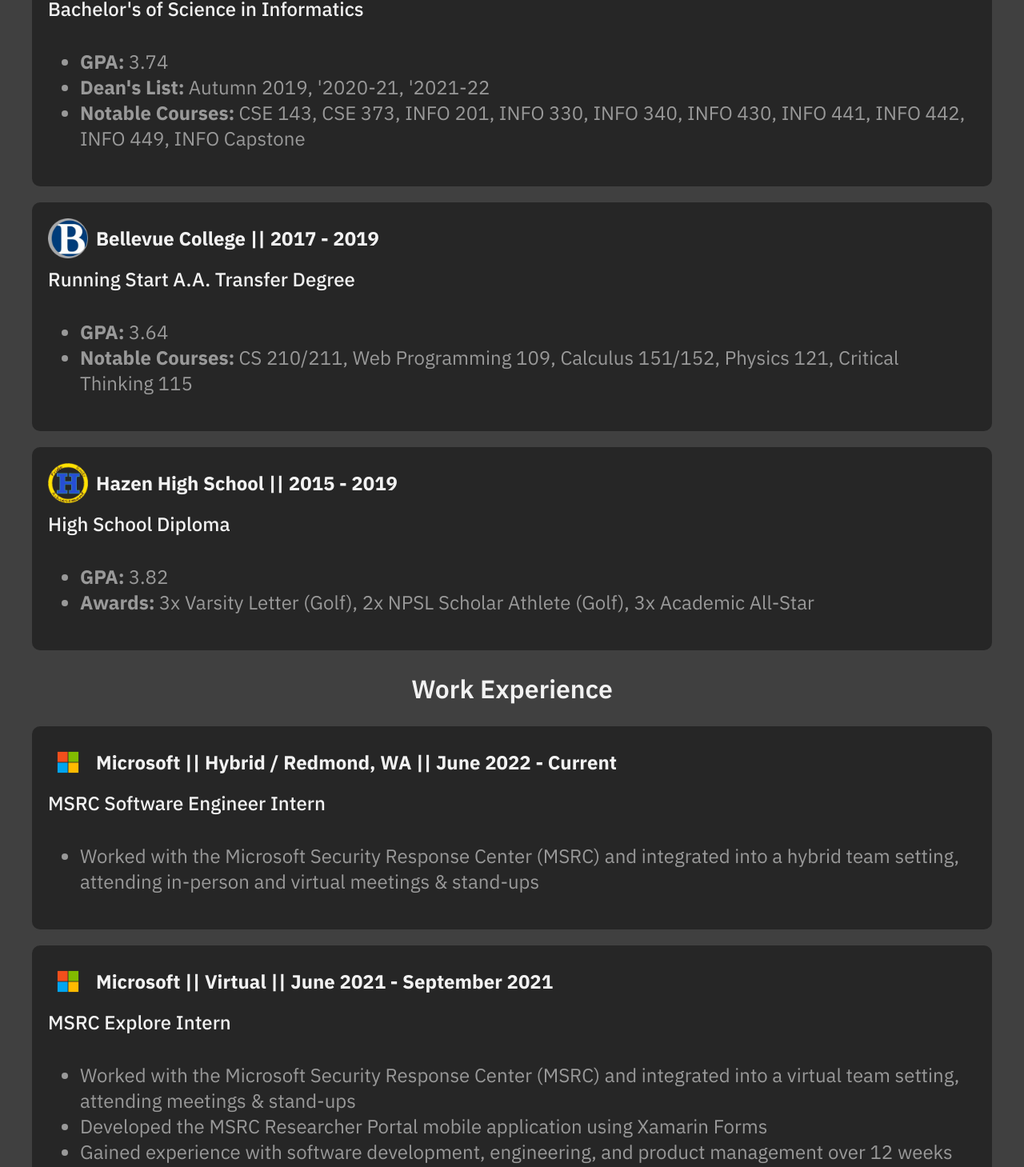
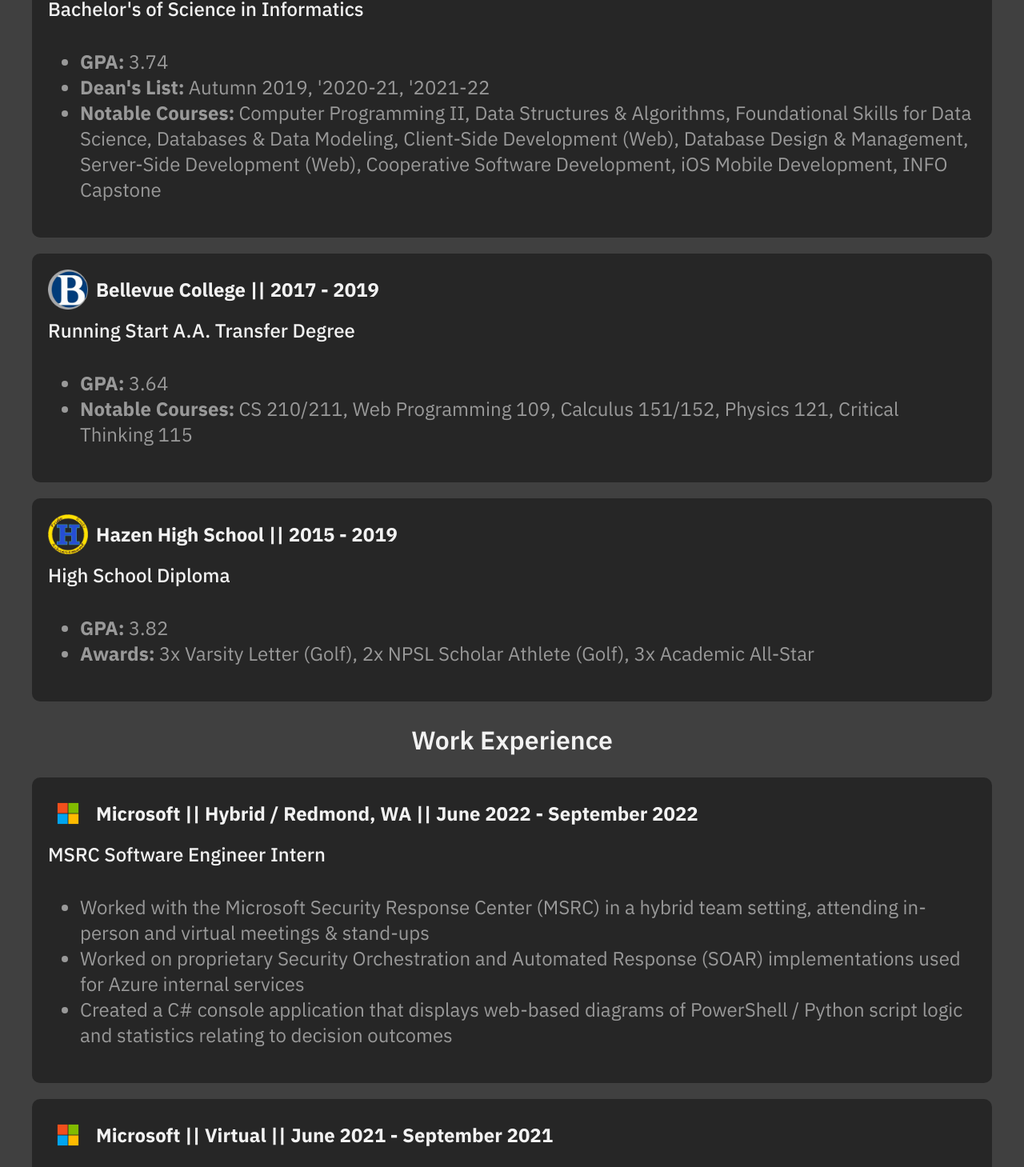
Before and after one commit to cmarq07/cmarqc, a React (Create React App) app: page /resume in a window 1280 px wide. Shown: the part 998-2457 px from the top of the page at 80% size. Built offline with nearby package versions, Linux system fonts and the light colour scheme.

Commit message:
Updated resume

```diff
--- a/src/Data/Experiences.js
+++ b/src/Data/Experiences.js
@@ -4,9 +4,12 @@
         "shortcode": "ms",
         "location": "Hybrid / Redmond, WA",
         "beginDate": "June 2022",
+        "endDate": "September 2022",
         "title": "MSRC Software Engineer Intern",
         "items": [
-            "Worked with the Microsoft Security Response Center (MSRC) and integrated into a hybrid team setting, attending in-person and virtual meetings & stand-ups"
+            "Worked with the Microsoft Security Response Center (MSRC) in a hybrid team setting, attending in-person and virtual meetings & stand-ups",
+            "Worked on proprietary Security Orchestration and Automated Response (SOAR) implementations used for Azure internal services",
+            "Created a C# console application that displays web-based diagrams of PowerShell / Python script logic and statistics relating to decision outcomes"
         ]
     },
 
--- a/src/Data/Schools.js
+++ b/src/Data/Schools.js
@@ -18,7 +18,7 @@
             {
                 "type": "courses",
                 "courses": [
-                    "CSE 143, CSE 373, INFO 201, INFO 330, INFO 340, INFO 430, INFO 441, INFO 442, INFO 449, INFO Capstone"
+                    "Computer Programming II, Data Structures & Algorithms, Foundational Skills for Data Science, Databases & Data Modeling, Client-Side Development (Web), Database Design & Management, Server-Side Development (Web), Cooperative Software Development, iOS Mobile Development, INFO Capstone"
                 ]
             }
         ]
```
Also changed, not shown: 1 other file (tests, documents, lock files or other folders).
